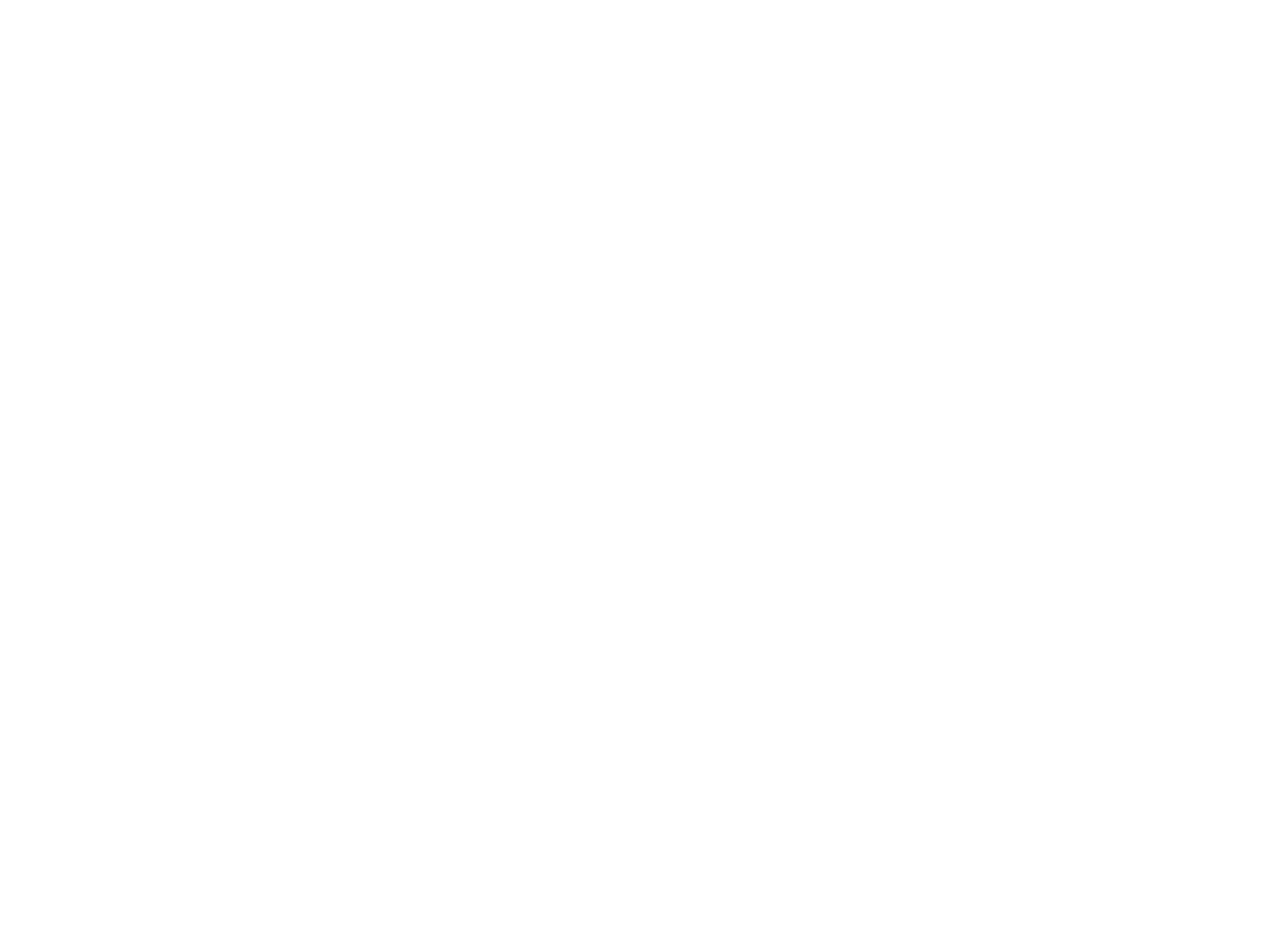
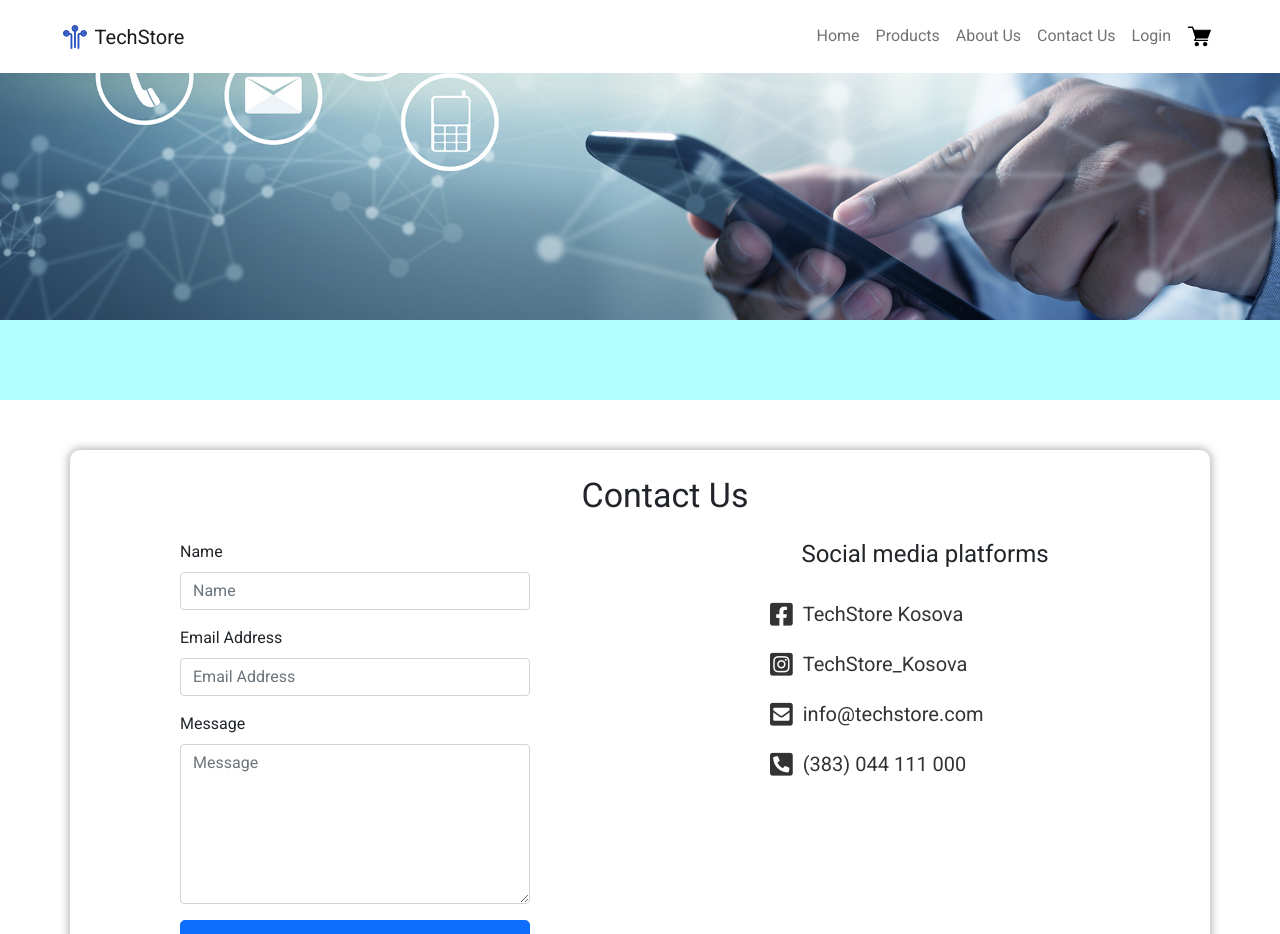
Before and after one commit to ErmalMilazimi/Techstore, a Vue app in the folder client/: page /contactUs in a window 1280 px wide. Before the commit this address had no page. Shown: the top 934 px of the page. Before the commit the page ends 800 px from the top, so only its background shows below. Built offline with nearby package versions, Linux system fonts and the light colour scheme.

Commit message:
contact us page added

```diff
--- /dev/null
+++ b/client/src/components/ContactCmp.vue
@@ -0,0 +1,125 @@
+<template>
+  <div class="contact-wrapper">
+    <div
+      class="
+        contact-container
+        container
+        d-flex
+        justify-content-around
+        flex-wrap
+      "
+    >
+      <div class="contact-title">
+        <h1>Contact Us</h1>
+      </div>
+      <div class="py-4 form-container">
+        <form id="contactForm">
+          <div class="mb-3">
+            <label class="form-label" for="name">Name</label>
+            <input
+              class="form-control"
+              id="name"
+              type="text"
+              placeholder="Name"
+            />
+          </div>
+
+          <div class="mb-3">
+            <label class="form-label" for="emailAddress">Email Address</label>
+            <input
+              class="form-control"
+              id="emailAddress"
+              type="email"
+              placeholder="Email Address"
+            />
+          </div>
+
+          <div class="mb-3">
+            <label class="form-label" for="message">Message</label>
+            <textarea
+              class="form-control"
+              id="message"
+              type="text"
+              placeholder="Message"
+              style="height: 10rem"
+            ></textarea>
+          </div>
+
+          <div class="d-grid">
+            <button class="btn btn-primary btn-lg" type="submit">Submit</button>
+          </div>
+        </form>
+      </div>
+      <div class="py-4 socialMedia-contianer">
+        <div class="socialMedia-title"><h4>Social media platforms</h4></div>
+        <div class="socialMedia-cards d-flex flex-column">
+          <a
+            class="d-flex align-items-center"
+            href="www.facebook.com"
+            target="_blank"
+          >
+            <i class="fab fa-facebook-square"></i>
+            TechStore Kosova
+          </a>
+          <a
+            class="d-flex align-items-center"
+            href="www.instagram.com"
+            target="_blank"
+          >
+            <i class="fab fa-instagram-square"></i>
+            TechStore_Kosova
+          </a>
+          <a class="d-flex align-items-center" href="mailto:info@techstore.com">
+            <i class="fas fa-envelope-square"></i>
+            info@techstore.com
+          </a>
+          <a class="d-flex align-items-center" href="Tel:044000111">
+            <i class="fas fa-phone-square-alt"></i>
+            (383) 044 111 000
+          </a>
+        </div>
+      </div>
+    </div>
+  </div>
+</template>
+<script>
+</script>
+<style scoped>
+.contact-wrapper {
+  padding-top: 50px;
+  padding-bottom: 50px;
+}
+.contact-container {
+  padding: 25px 0;
+  box-shadow: 0 0 10px 1px #aaa;
+  border-radius: 10px;
+}
+.contact-title {
+  width: 100%;
+  text-align: center;
+  margin: 0 0 0 50px;
+}
+.contact-title h1 {
+  margin: 0;
+  font-size: 34px;
+}
+.form-container,
+.socialMedia-contianer {
+  width: 350px;
+}
+.socialMedia-title {
+  text-align: center;
+  margin-bottom: 20px;
+}
+.socialMedia-cards a {
+  padding: 0 20px;
+  color: #333;
+  text-decoration: none;
+  font-size: 20px;
+  margin: 10px 0;
+}
+.socialMedia-cards a i {
+  font-size: 26px;
+  margin-right: 10px;
+}
+</style>
--- a/client/src/components/Nav.vue
+++ b/client/src/components/Nav.vue
@@ -36,7 +36,9 @@
             <router-link class="nav-link" to="/AboutUs">About Us</router-link>
           </li>
           <li class="nav-item">
-            <a class="nav-link" href="#">Contact Us</a>
+            <router-link class="nav-link" to="/contactUs"
+              >Contact Us</router-link
+            >
           </li>
           <li class="nav-item">
             <div class="nav-link login" v-on:click="showModal = true">
--- a/client/src/router/index.js
+++ b/client/src/router/index.js
@@ -4,6 +4,7 @@
 import Product from "../views/Product.vue";
 import About from "../views/About.vue";
 import Cart from "../views/Cart.vue";
+import Contact from "../views/Contact.vue";
 
 const routes = [
   {
@@ -31,6 +32,11 @@
     name: "AboutUs",
     component: About,
   },
+  {
+    path: "/contactUs",
+    name: "Contact",
+    component: Contact,
+  },
 ];
 
 const router = createRouter({
--- /dev/null
+++ b/client/src/views/Contact.vue
@@ -0,0 +1,20 @@
+<template>
+  <Header secondHeader="secondHeader" backgroundUrl="contactUs-banner.jpg" />
+  <ContactCmp />
+  <Footer />
+</template>
+
+<script>
+import Header from "@/components/Header.vue";
+import ContactCmp from "@/components/ContactCmp.vue";
+import Footer from "@/components/Footer.vue";
+
+export default {
+  name: "Contact",
+  components: {
+    Header,
+    ContactCmp,
+    Footer,
+  },
+};
+</script>
```
Also changed, not shown: client/src/assets/contactUs-banner.jpg (added).
